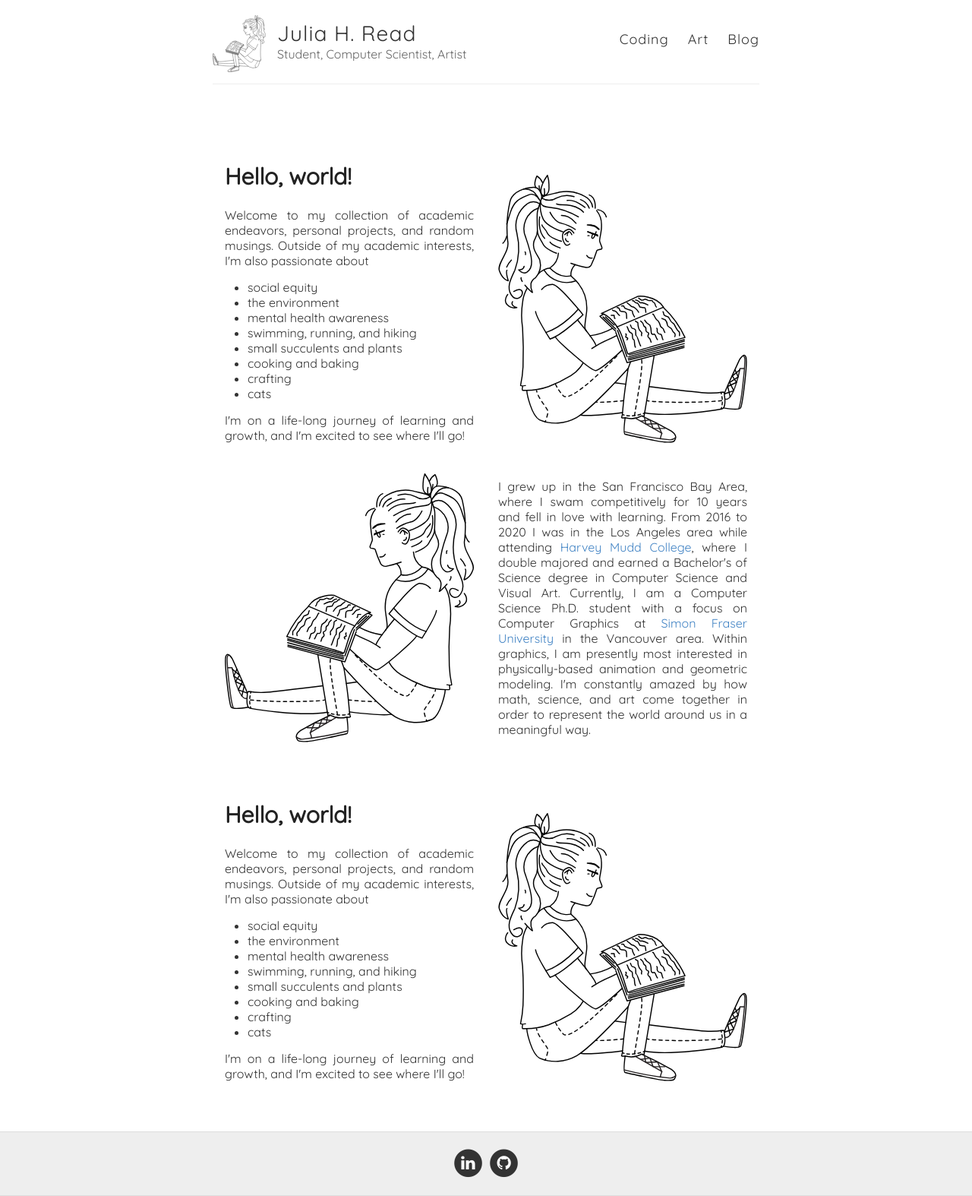
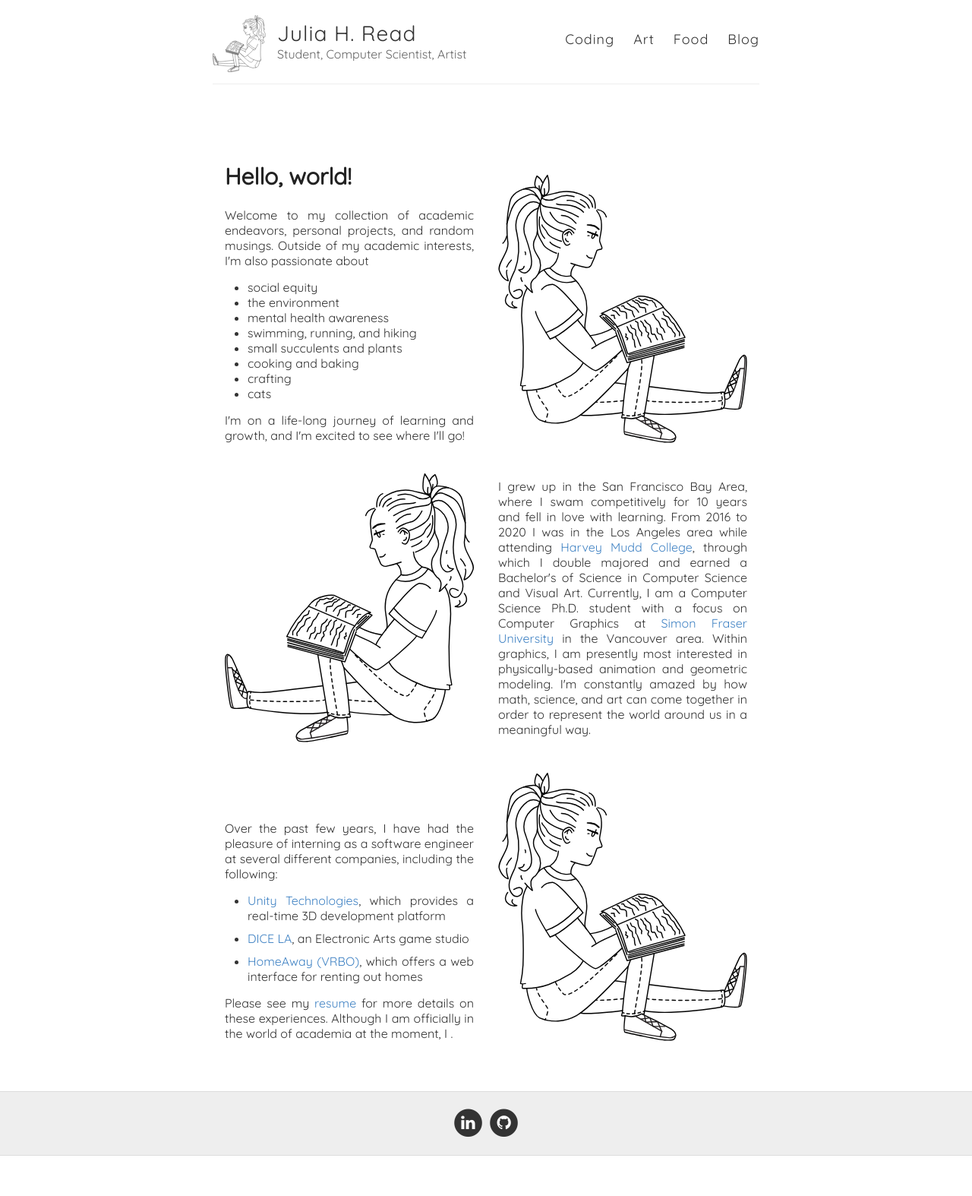
Before and after one commit to juliahread/juliahread.github.io, a Jekyll site: the page built from index.html, in a window 1280 px wide. Shown: the whole page at 76% size. Built offline with Jekyll 4.4.1, drawn with Linux system fonts in a browser that asks for light colours; after the commit the page ends 1521 px from its top, so only the background shows below that.

Commit message:
add food, blog; update index

```diff
--- a/_config.yml
+++ b/_config.yml
@@ -86,4 +86,6 @@ exclude:
   - CNAME
 
 collections:
+  - coding
   - art
+  - food
--- a/_layouts/default.html
+++ b/_layouts/default.html
@@ -31,6 +31,7 @@
           <nav>
             <a href="{{ site.baseurl }}/coding">Coding</a>
             <a href="{{ site.baseurl }}/art">Art</a>
+            <a href="{{ site.baseurl }}/food">Food</a>
             <a href="{{ site.baseurl }}/blog">Blog</a>
           </nav>
         </header>
--- a/index.html
+++ b/index.html
@@ -29,32 +29,25 @@ layout: default
 I grew up in the San Francisco Bay Area, where I swam competitively for 10 years and fell in love
 with learning. From 2016 to 2020 I was in the Los Angeles area while attending
 <a target="_blank" href="https://www.hmc.edu/">Harvey Mudd College</a>,
-where I double majored and earned a Bachelor's of Science degree in Computer Science and Visual Art.
+through which I double majored and earned a Bachelor's of Science in Computer Science and Visual Art.
 Currently, I am a Computer Science Ph.D. student with a focus on Computer Graphics at
 <a target="_blank" href="https://www.sfu.ca/">Simon Fraser University</a>
 in the Vancouver area. Within graphics, I am presently most interested in physically-based animation and
-geometric modeling. I'm constantly amazed by how math, science, and art come
+geometric modeling. I'm constantly amazed by how math, science, and art can come
 together in order to represent the world around us in a meaningful way.
 </p>
 
 <div class="half">
 
-<h1>Hello, world!</h1>
+<p>Over the past few years, I have had the pleasure of interning as a software engineer at several different companies, including the following:</p>
 
-<p>Welcome to my collection of academic endeavors, personal projects, and random musings.
-  Outside of my academic interests, I'm also passionate about</p>
-
-<ul>
-  <li>social equity</li>
-  <li>the environment</li>
-  <li>mental health awareness</li>
-  <li>swimming, running, and hiking</li>
-  <li>small succulents and plants</li>
-  <li>cooking and baking</li>
-  <li>crafting</li>
-  <li>cats</li>
+<ul class="spaced-list">
+  <li><a target="_blank" href="https://unity.com/">Unity Technologies</a>, which provides a real-time 3D development platform</li>
+  <li><a target="_blank" href="https://www.ea.com/news/inside-the-studio-dice-la">DICE LA</a>, an Electronic Arts game studio</li>
+  <li><a target="_blank" href="https://www.vrbo.com/">HomeAway (VRBO)</a>, which offers a web interface for renting out homes</li>
 </ul>
 
-<div>I'm on a life-long journey of learning and growth, and I'm excited to see where I'll go!</div>
+<div>Please see my <a target="_blank" href="https://unity.com/">resume</a> for more details on these experiences.
+  Although I am officially in the world of academia at the moment, I .</div>
 
 </div><img class="half julia" src="/images/icon-reverse.svg" />
--- a/style.scss
+++ b/style.scss
@@ -340,6 +340,10 @@ img.julia {
 }
 */
 
+ul.spaced-list li {
+  margin: 10px 0;
+}
+
 .wrapper-masthead, .main, .wrapper-footer {
   flex-shrink: 0;
 }
```
Also changed, not shown: _food/2018-12-25-Pho-Tai.md (added, +10 -0 lines), _food/2019-07-08-Gio-Cuon.md (added, +10 -0 lines), _food/2020-07-25-Banh-Cuon.md (added, +10 -0 lines), _food/2020-07-25-Banh-Xeo.md (added, +10 -0 lines), food.html (added, +20 -0 lines), misc.html (added, +20 -0 lines).
